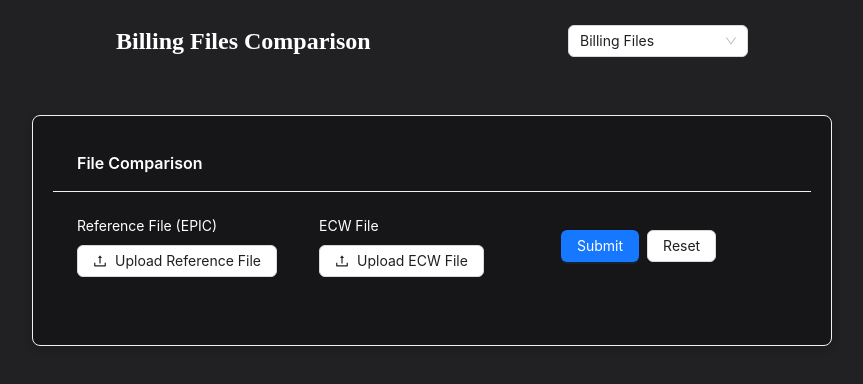
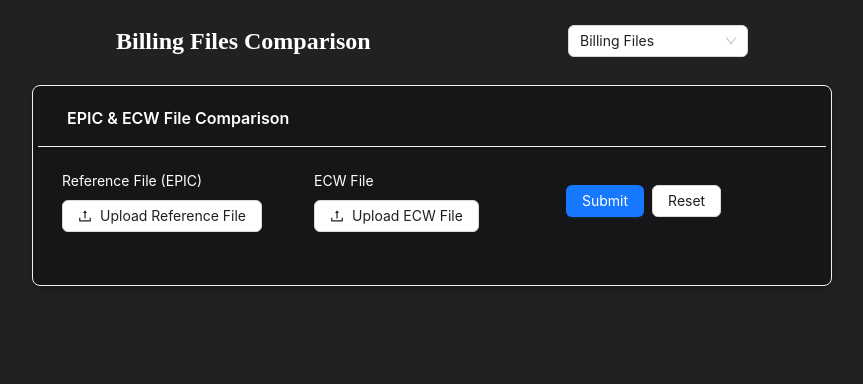
Before and after one commit to naveedNayatech/FileComparison-Frontend, a React (Vite) app: page / in a window 1280 px wide. Shown: the top 384 px of the page, without its empty margins (208-1071 px from the left). Built offline with nearby package versions, Linux system fonts and the light colour scheme.

Commit message:
EPIC and ECW undefined name issue resolved

```diff
--- a/src/components/FileUpload.css
+++ b/src/components/FileUpload.css
@@ -7,14 +7,14 @@
     flex-direction: column;
     align-items: center;
     justify-content: flex-start;
-    padding-top: 40px;
+    padding-top: 10px;
     margin: 0;
   }
 
 
   .card-container {
     width: 800px;
-    padding: 20px;
+    padding: 5px;
     box-shadow: 0 4px 8px rgba(0, 0, 0, 0.2); /* Optional: Soft shadow for the card */
     border-radius: 8px;
     background-color: #161618;
@@ -52,6 +52,21 @@
   background-color: #F44336; /* Red */
 }
 
+.completely-matched-card-text {
+  color: #4CAF50; /* Green */
+  text-transform: capitalize;
+}
+
+.missing-card-text {
+  text-transform: capitalize;
+  color: #FF5722;
+}
+
+.mistake-card-text {
+  text-transform: capitalize;
+  color: #F44336;
+}
+
 .billing-card {
   background-color: dodgerblue
 }
@@ -87,6 +102,7 @@
   color: #333;
   cursor: pointer;
   transition: background-color 0.3s, color 0.3s;
+  border-radius: 10px;
 }
 
 .tabs button:hover {
--- a/src/components/Layout/BillingFiles.jsx
+++ b/src/components/Layout/BillingFiles.jsx
@@ -120,7 +120,7 @@
     key: index + 1,
     Sr: index + 1,
     ID: data?.ID,
-    patientName: data?.PatientName?.lastName +' '+ data?.PatientName?.firstName,
+    patientName: !data?.PatientName?.lastName && !data?.PatientName?.firstName ? data?.PatientName : data?.PatientName?.lastName +' '+ data?.PatientName?.firstName,
     Svc: data?.SvcDate,
     DOB: data?.DOB,
     CPT: data?.CPTCode,
@@ -131,7 +131,7 @@
   return (
     <>
     <div className="app-container">
-      <Card title="File Comparison" className="card-container" headStyle={{ color: 'white' }}>
+      <Card  title={<span style={{ color: 'white', padding: '5px' }}>EPIC & ECW File Comparison</span>} className="card-container">
         <Form layout="vertical" onFinish={handleSubmit}>
           <Row gutter={16} align="middle">
             <Col span={8}>
@@ -183,7 +183,7 @@
                   <Button type="primary" htmlType="submit" loading={loading}>
                     Submit
                   </Button>
-                  <Button htmlType="button" onClick={() => { setEPICFile(null); setEcwFile(null); setResultData([])}}>
+                  <Button htmlType="button" onClick={() => { setEPICFile(null); setEcwFile(null); setResultData([]); setSelectedCategory("completelyMatched")}}>
                     Reset
                   </Button>
                 </Space>
```
